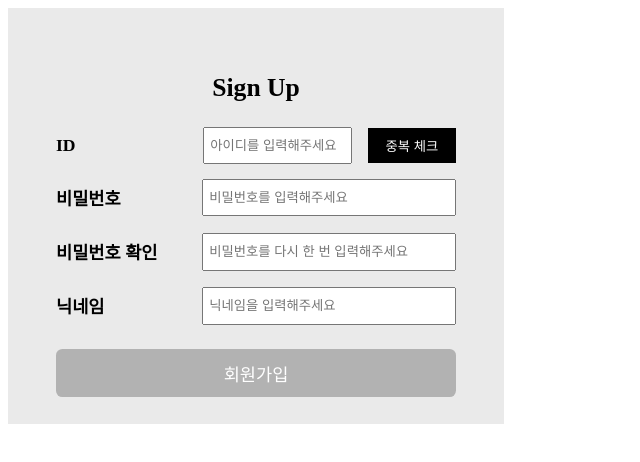
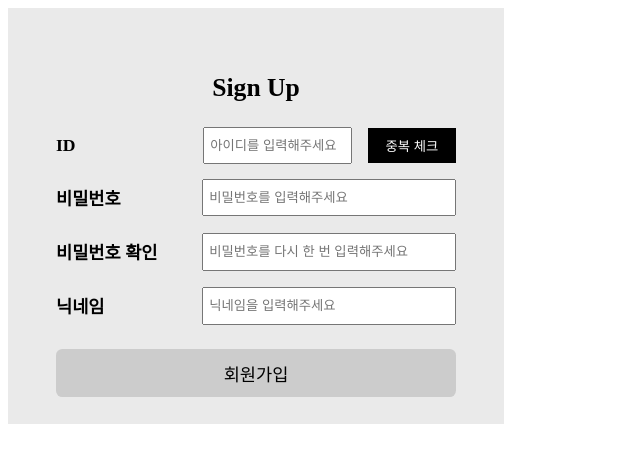
Before and after one commit to DO-SOPT-WEB/DoyunLee, a React (Vite) app in the folder week4/assignment/: page /signup in a window 1280 px wide. Shown: the top 462 px of the page, without its empty margins (0-640 px from the left). Built offline with nearby package versions, Linux system fonts and the light colour scheme.

Commit message:
[feat] 페이지 별 signup 버튼 수정

```diff
--- a/week4/assignment/src/components/common/signupBtn.jsx
+++ b/week4/assignment/src/components/common/signupBtn.jsx
@@ -1,17 +1,42 @@
 import styled from "styled-components";
 import { Btn } from "../../styles/CommonStyle";
+import { isCancel } from "axios";
 
-const SignUpBtn = ({ onClick }) => {
+const SignUpBtn = ({
+  onClick,
+  disabled,
+  isLoginPage,
+  isSignUpPage,
+  isActive,
+}) => {
   return (
     <>
-      <Button onClick={onClick}>회원가입</Button>
+      {isLoginPage && (
+        <InLoginPageBtn onClick={onClick}>회원가입</InLoginPageBtn>
+      )}
+      {isSignUpPage && !isActive && (
+        <InSignUpPageBtn onClick={onClick}>회원가입</InSignUpPageBtn>
+      )}
+      {isSignUpPage && isActive && (
+        <ActiveSignUpBtn onClick={onClick}>회원가입</ActiveSignUpBtn>
+      )}
     </>
   );
   // login페이지에서, disable일 때, enable일 때
 };
 export default SignUpBtn;
 
-const Button = styled(Btn)`
+const InLoginPageBtn = styled(Btn)`
   background-color: #b2b2b2;
   color: #ffffff;
 `;
+
+const InSignUpPageBtn = styled(Btn)`
+  background-color: #cccccc;
+  cursor: auto;
+`;
+
+const ActiveSignUpBtn = styled(Btn)`
+  background-color: #444444;
+  color: #ffffff;
+`;
```
